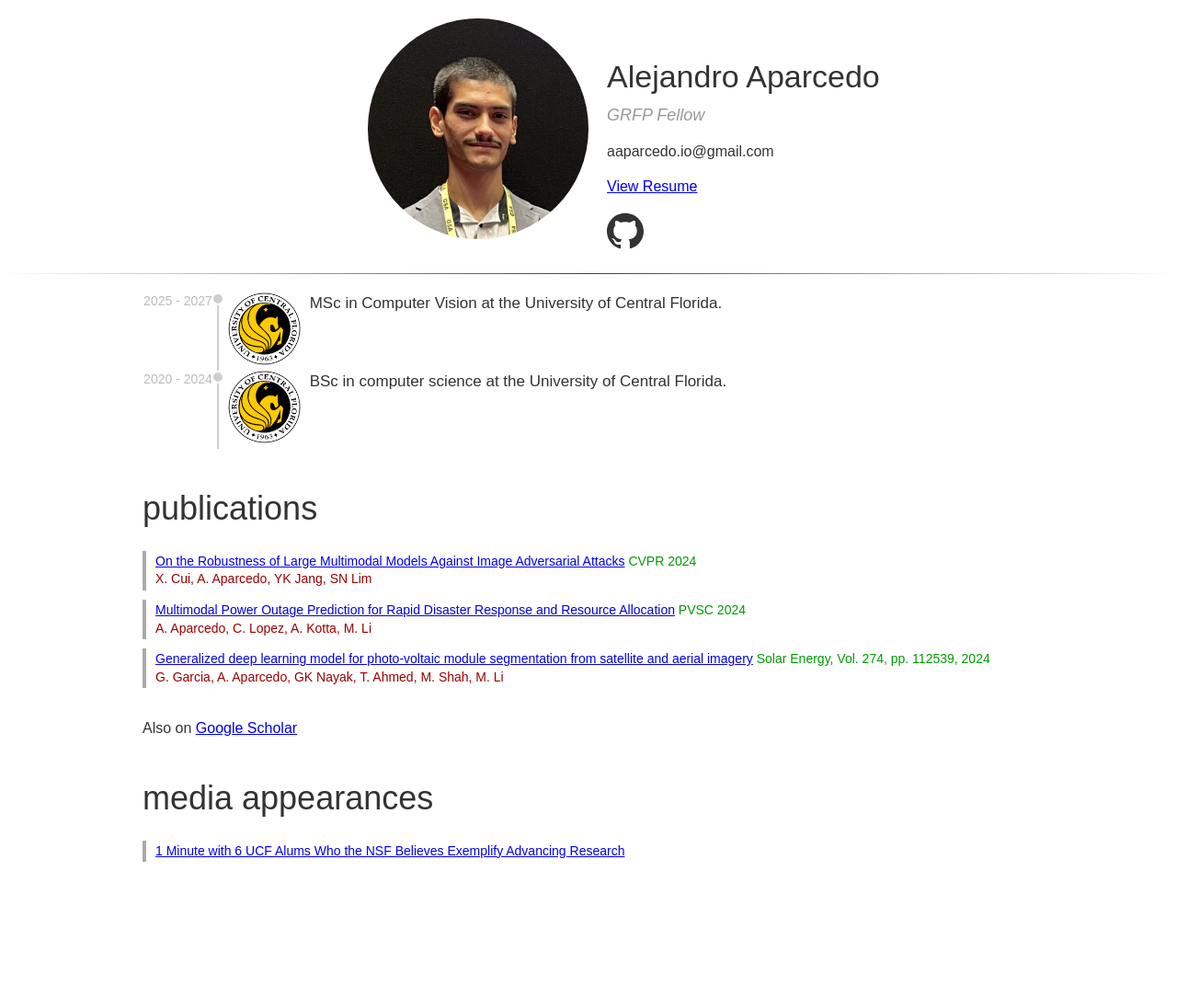
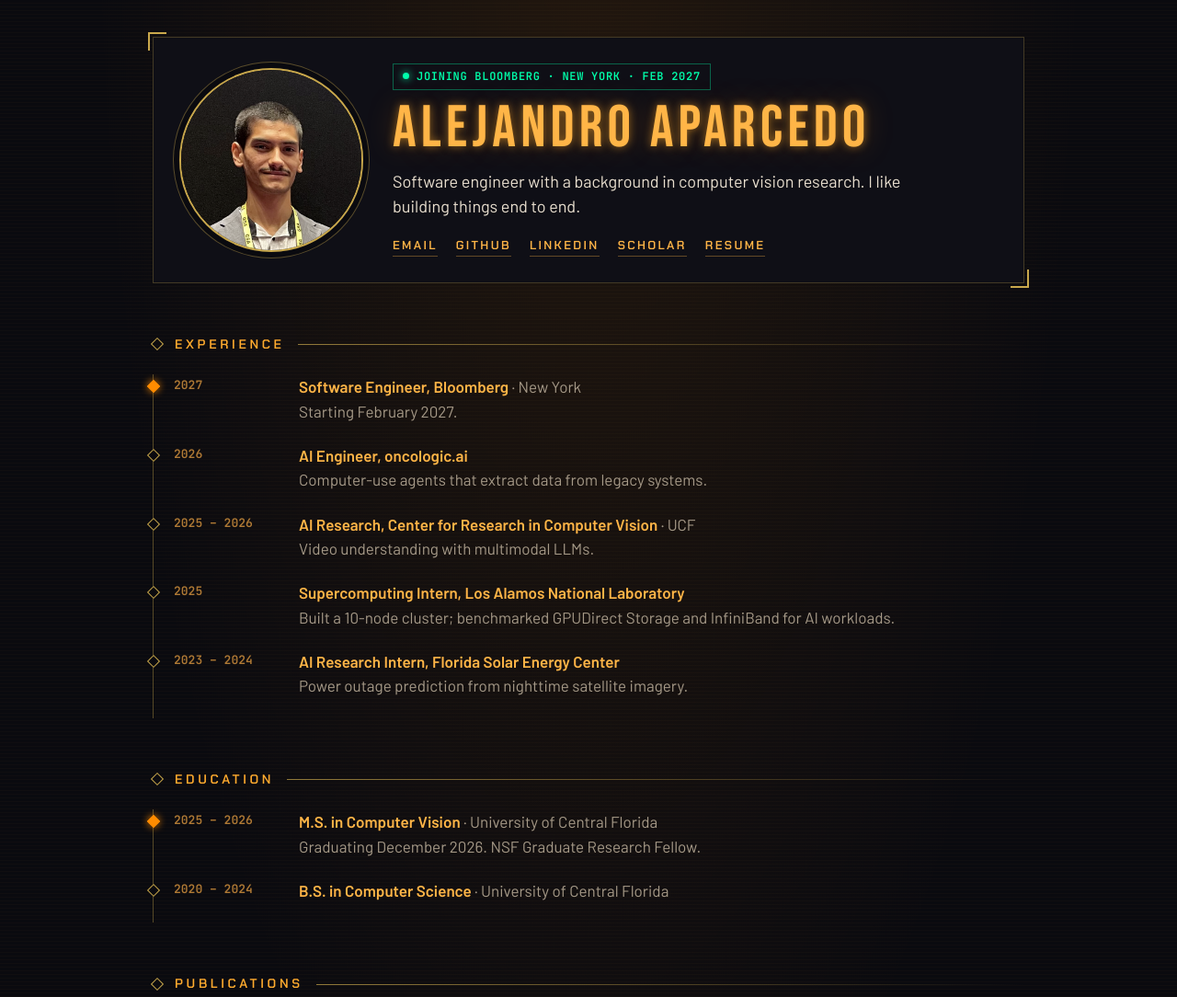
Before and after one commit to aaparcedo/alejandroaparcedo.com, a plain HTML site: page index.html in a window 1280 px wide. Shown: the top 1084 px of the page at 92% size. Drawn offline with Linux system fonts and the light colour scheme.

Commit message:
Redesign in Command Deco and bring the content up to date
Dark field, amber headings and gold structure. Bloomberg in 2027, the
M.S. in Computer Vision through December 2026, and experience from the
resume; publications and press unchanged.

Co-Authored-By: Claude Opus 5.5 (1M context) <noreply@anthropic.com>
Claude-Session: https://claude.ai/code/session_01Ng7p2BgHPuWwb8pYriMq5Q

```diff
--- a/index.html
+++ b/index.html
@@ -2,98 +2,107 @@
 <html lang="en">
   <head>
     <meta charset="utf-8">
-    <meta name="viewport" content="width=device-width, initial-scale=1, shrink-to-fit=no">
+    <meta name="viewport" content="width=device-width, initial-scale=1">
     <title>Alejandro Aparcedo</title>
-    <link rel="stylesheet" type="text/css" href="style.css">
+    <meta name="description" content="Alejandro Aparcedo: software engineer joining Bloomberg in New York, M.S. in Computer Vision at UCF.">
+    <link rel="preconnect" href="https://fonts.googleapis.com">
+    <link rel="preconnect" href="https://fonts.gstatic.com" crossorigin>
+    <link href="https://fonts.googleapis.com/css2?family=Bebas+Neue&family=Chakra+Petch:wght@600&family=JetBrains+Mono:wght@500;600&family=Barlow:wght@400;500;600&display=swap" rel="stylesheet">
+    <link rel="stylesheet" href="style.css">
   </head>
   <body>
+    <main>
 
-    <div id="dhead" class="container">
-      <div class="row">
-        <div id="dpic">
-          <img src="assets/hshot.png" class="ppic" />
+      <header class="hero panel">
+        <img src="assets/hshot.png" class="portrait" alt="Alejandro Aparcedo">
+        <div>
+          <div class="chips">
+            <span class="chip"><i class="dot"></i>Joining Bloomberg · New York · Feb 2027</span>
+          </div>
+          <h1>Alejandro Aparcedo</h1>
+          <p class="lede">Software engineer with a background in computer vision research. I like building things end to end.</p>
+          <nav class="links">
+            <a href="mailto:aaparcedo.io@gmail.com">Email</a>
+            <a href="https://github.com/aaparcedo">GitHub</a>
+            <a href="https://www.linkedin.com/in/alejandro-aparcedo">LinkedIn</a>
+            <a href="https://scholar.google.com/citations?user=Vf-MwHEAAAAJ&hl=en">Scholar</a>
+            <a href="/resume.pdf">Resume</a>
+          </nav>
         </div>
-        <div id="ddesc">
-          <h1>Alejandro Aparcedo</h1>
-          <h2>GRFP Fellow</h2>
-          <p>aaparcedo.io@gmail.com</p>
+      </header>
 
-          <p><a href="/resume.pdf">View Resume</a></p>
-          <div id="dico">
-            <a href="https://github.com/aaparcedo"><img src="assets/cgithub.svg" class="iico"/></a>
-          </div>
-        </div>
-      </div>
-    </div>
+      <section>
+        <h2><span>Experience</span></h2>
+        <ol class="timeline">
+          <li>
+            <time>2027</time>
+            <div><b>Software Engineer, Bloomberg</b> · New York<br>Starting February 2027.</div>
+          </li>
+          <li>
+            <time>2026</time>
+            <div><b>AI Engineer, oncologic.ai</b><br>Computer-use agents that extract data from legacy systems.</div>
+          </li>
+          <li>
+            <time>2025 – 2026</time>
+            <div><b>AI Research, Center for Research in Computer Vision</b> · UCF<br>Video understanding with multimodal LLMs.</div>
+          </li>
+          <li>
+            <time>2025</time>
+            <div><b>Supercomputing Intern, Los Alamos National Laboratory</b><br>Built a 10-node cluster; benchmarked GPUDirect Storage and InfiniBand for AI workloads.</div>
+          </li>
+          <li>
+            <time>2023 – 2024</time>
+            <div><b>AI Research Intern, Florida Solar Energy Center</b><br>Power outage prediction from nighttime satellite imagery.</div>
+          </li>
+        </ol>
+      </section>
 
-    <hr>
+      <section>
+        <h2><span>Education</span></h2>
+        <ol class="timeline">
+          <li>
+            <time>2025 – 2026</time>
+            <div><b>M.S. in Computer Vision</b> · University of Central Florida<br>Graduating December 2026. NSF Graduate Research Fellow.</div>
+          </li>
+          <li>
+            <time>2020 – 2024</time>
+            <div><b>B.S. in Computer Science</b> · University of Central Florida</div>
+          </li>
+        </ol>
+      </section>
 
-    <div id="history" class="container">
+      <section>
+        <h2><span>Publications</span></h2>
+        <ul class="record">
+          <li>
+            <a href="https://openaccess.thecvf.com/content/CVPR2024/papers/Cui_On_the_Robustness_of_Large_Multimodal_Models_Against_Image_Adversarial_CVPR_2024_paper.pdf">On the Robustness of Large Multimodal Models Against Image Adversarial Attacks</a>
+            <span class="venue">CVPR 2024</span>
+            <span class="authors">X. Cui, A. Aparcedo, YK Jang, SN Lim</span>
+          </li>
+          <li>
+            <a href="https://arxiv.org/abs/2410.00017">Multimodal Power Outage Prediction for Rapid Disaster Response and Resource Allocation</a>
+            <span class="venue">PVSC 2024</span>
+            <span class="authors">A. Aparcedo, C. Lopez, A. Kotta, M. Li</span>
+          </li>
+          <li>
+            <a href="https://www.sciencedirect.com/science/article/abs/pii/S0038092X24002330">Generalized deep learning model for photo-voltaic module segmentation from satellite and aerial imagery</a>
+            <span class="venue">Solar Energy, Vol. 274, 2024</span>
+            <span class="authors">G. Garcia, A. Aparcedo, GK Nayak, T. Ahmed, M. Shah, M. Li</span>
+          </li>
+        </ul>
+      </section>
 
-      <div class="entry row">
-        <div class="timespan">
-          2025 - 2027
-        </div>
-        <div class="ico">
-          <div class="entry-dot"></div>
-          <img src="assets/ucf_logo.png" style="max-width: 96px;"/>
-        </div>
-        <div class="desc">
-          MSc in Computer Vision at the University of Central Florida.
-        </div>
-      </div>
+      <section>
+        <h2><span>Press</span></h2>
+        <ul class="record">
+          <li>
+            <a href="https://www.ucf.edu/news/1-minute-with-6-ucf-alums-who-the-nsf-believes-exemplify-advancing-research/">1 Minute with 6 UCF Alums Who the NSF Believes Exemplify Advancing Research</a>
+            <span class="venue">UCF Today, 2025</span>
+          </li>
+        </ul>
+      </section>
 
-      <div class="entry row">
-        <div class="timespan">
-          2020 - 2024
-        </div>
-        <div class="ico">
-          <div class="entry-dot"></div>
-          <img src="assets/ucf_logo.png" style="max-width: 96px;"/>
-        </div>
-        <div class="desc">
-          BSc in computer science at the University of Central Florida.
-        </div>
-      </div>
-
-    </div>
-
-    <div class="container">
-      <div class="ctitle">publications</div>
-
-      <div class="pub">
-        <div class="pub-title"><a href="https://openaccess.thecvf.com/content/CVPR2024/papers/Cui_On_the_Robustness_of_Large_Multimodal_Models_Against_Image_Adversarial_CVPR_2024_paper.pdf">On the Robustness of Large Multimodal Models Against Image Adversarial Attacks</a></div>
-        <div class="pub-venue">CVPR 2024</div>
-        <div class="pub-authors">X. Cui, A. Aparcedo, YK Jang, SN Lim</div>
-      </div>
-
-      <div class="pub">
-        <div class="pub-title"><a href="https://arxiv.org/abs/2410.00017">Multimodal Power Outage Prediction for Rapid Disaster Response and Resource Allocation</a></div>
-        <div class="pub-venue">PVSC 2024</div>
-        <div class="pub-authors">A. Aparcedo, C. Lopez, A. Kotta, M. Li</div>
-      </div>
-
-      <div class="pub">
-        <div class="pub-title"><a href="https://www.sciencedirect.com/science/article/abs/pii/S0038092X24002330">Generalized deep learning model for photo-voltaic module segmentation from satellite and aerial imagery</a></div>
-        <div class="pub-venue">Solar Energy, Vol. 274, pp. 112539, 2024</div>
-        <div class="pub-authors">G. Garcia, A. Aparcedo, GK Nayak, T. Ahmed, M. Shah, M. Li</div>
-      </div>
-
-      <div>
-        <br>
-        Also on <a href="https://scholar.google.com/citations?user=Vf-MwHEAAAAJ&hl=en">Google Scholar</a>
-      </div>
-    </div>
-
-    <div class="container">
-      <div class="ctitle">media appearances</div>
-
-      <div class="pub">
-        <div class="pub-title"><a href="https://www.ucf.edu/news/1-minute-with-6-ucf-alums-who-the-nsf-believes-exemplify-advancing-research/?utm_source=gmucf&utm_medium=email&utm_campaign=news_announcement_email&utm_content=2025-11-10">1 Minute with 6 UCF Alums Who the NSF Believes Exemplify Advancing Research</a></div>
-      </div>
-    </div>
-
-    <br><br><br><br><br><br><br><br><br><br><br>
-
+      <footer>Orlando → New York</footer>
+    </main>
   </body>
 </html>
--- a/style.css
+++ b/style.css
@@ -1,248 +1,190 @@
+/* Command Deco, softened for reading: amber headings and gold structure,
+   warm off-white body text. */
+:root {
+    --field: #0A0A0F;
+    --surface: #0F0F16;
+    --phosphor: #FFB547;
+    --accent: #FFAB2E;
+    --logged: #FF8C00;
+    --confirm: #00FFAB;
+    --gold: #C9A84C;
+    --muted: #B07A35;
+    --text: #E9DFCF;
+    --text-dim: #A69A88;
+}
+
+* { box-sizing: border-box; }
+
 body {
     margin: 0;
-    padding: 0;
-    background-color: white;
-    font-family: sans-serif;
-    font-size: 16px;
-    line-height: 1.4;
-    color: #333;
+    background:
+        repeating-linear-gradient(0deg, rgba(255, 181, 71, .025) 0 1px, transparent 1px 4px),
+        radial-gradient(ellipse at 50% -10%, rgba(255, 140, 0, .10), transparent 60%),
+        var(--field);
+    color: var(--text);
+    font-family: 'Barlow', system-ui, sans-serif;
+    font-size: 17px;
+    line-height: 1.55;
 }
 
-/* Layout */
-.container {
-    margin-left: auto;
-    margin-right: auto;
-    padding-left: 15px;
-    padding-right: 15px;
-}
-@media (min-width: 992px) {
-    .container {
-        width: 970px;
-     }
-}
-.row {
-    display: grid;
-    grid-template-columns: repeat(12, 1fr);
+main {
+    max-width: 980px;
+    margin: 0 auto;
+    padding: 40px 16px 80px;
 }
 
-/* Props */
-#dhead {
-    margin-top: 20px;
+a { color: var(--phosphor); text-decoration: none; border-bottom: 1px solid rgba(255, 181, 71, .35); }
+a:hover { border-bottom-color: var(--phosphor); }
+
+/* Panels with Deco corner brackets */
+.panel {
+    position: relative;
+    background: var(--surface);
+    border: 1px solid rgba(201, 168, 76, .28);
+    padding: 28px;
 }
-#dpic {
-    grid-column: span 6;
-    text-align: right;
+.panel::before, .panel::after {
+    content: "";
+    position: absolute;
+    width: 18px;
+    height: 18px;
+    border: 2px solid var(--gold);
 }
-#ddesc {
-    padding-top: 40px;
-    padding-left: 20px;
-    grid-column: span 6;
+.panel::before { top: -6px; left: -6px; border-right: 0; border-bottom: 0; }
+.panel::after { bottom: -6px; right: -6px; border-left: 0; border-top: 0; }
+
+/* Hero */
+.hero {
+    display: grid;
+    grid-template-columns: 200px 1fr;
+    gap: 32px;
+    align-items: center;
 }
-@media (max-width: 991px) {
-    #dpic {
-      grid-column: span 12;
-      text-align: center;
-    }
-    #ddesc {
-      grid-column: span 12;
-      padding-top: 20px;
-      text-align: center;
-    }
+.portrait {
+    width: 200px;
+    height: 200px;
+    border-radius: 50%;
+    object-fit: cover;
+    border: 2px solid var(--gold);
+    box-shadow: 0 0 0 6px var(--field), 0 0 0 7px rgba(201, 168, 76, .4);
 }
 h1 {
-    font-size: 34px;
-    font-weight: normal;
-    padding: 0;
-    margin: 0;
+    font-family: 'Bebas Neue', sans-serif;
+    font-weight: 400;
+    font-size: 64px;
+    line-height: 1;
+    letter-spacing: .08em;
+    color: var(--phosphor);
+    text-shadow: 0 0 10px rgba(255, 171, 46, .55), 0 0 32px rgba(255, 140, 0, .25);
+    margin: 10px 0 12px;
 }
+.lede { margin: 0 0 18px; max-width: 560px; color: var(--text); font-size: 18px; }
+.chips { display: flex; flex-wrap: wrap; gap: 8px; }
+.chip {
+    font-family: 'JetBrains Mono', monospace;
+    font-size: 12px;
+    font-weight: 600;
+    letter-spacing: .06em;
+    text-transform: uppercase;
+    color: var(--confirm);
+    border: 1px solid rgba(0, 255, 171, .35);
+    padding: 4px 10px;
+}
+.dot {
+    display: inline-block;
+    width: 7px;
+    height: 7px;
+    margin-right: 8px;
+    border-radius: 50%;
+    background: var(--confirm);
+    box-shadow: 0 0 8px var(--confirm);
+    vertical-align: 1px;
+}
+.links { display: flex; flex-wrap: wrap; gap: 6px 20px; }
+.links a {
+    font-family: 'Chakra Petch', sans-serif;
+    font-weight: 600;
+    font-size: 13px;
+    letter-spacing: .18em;
+    text-transform: uppercase;
+}
+
+/* Section titles: tactical label with a gold rule */
+section { margin-top: 56px; }
 h2 {
-    font-weight: normal;
-    font-style: italic;
-    color: #999;
-    font-size: 18px;
-    padding: 0;
-    margin: 5px 0 10px 0;
+    display: flex;
+    align-items: center;
+    gap: 14px;
+    margin: 0 0 22px;
+    font-family: 'Chakra Petch', sans-serif;
+    font-weight: 600;
+    font-size: 14px;
+    letter-spacing: .26em;
+    text-transform: uppercase;
+    color: var(--accent);
 }
-@media (min-width: 992px) {
-    h2 {
-        max-width: 300px;
-    }
+h2::before { content: ""; width: 8px; height: 8px; transform: rotate(45deg); border: 1px solid var(--gold); }
+h2::after { content: ""; flex: 1; height: 1px; background: linear-gradient(90deg, var(--gold), transparent); opacity: .7; }
+
+/* Timeline */
+.timeline { list-style: none; margin: 0; padding: 0; border-left: 1px solid rgba(201, 168, 76, .4); }
+.timeline li {
+    position: relative;
+    display: grid;
+    grid-template-columns: 120px 1fr;
+    gap: 16px;
+    padding: 0 0 22px 22px;
 }
-#dpic img {
-    width: 240px;
-    height: 240px;
-    border-radius: 120px;
+.timeline li::before {
+    content: "";
+    position: absolute;
+    left: -5px;
+    top: 8px;
+    width: 8px;
+    height: 8px;
+    transform: rotate(45deg);
+    background: var(--field);
+    border: 1px solid var(--gold);
 }
-.iico {
-    width: 40px;
-    height: 40px;
+.timeline li:first-child::before { background: var(--logged); border-color: var(--logged); box-shadow: 0 0 8px var(--logged); }
+time {
+    font-family: 'JetBrains Mono', monospace;
+    font-size: 13px;
+    font-weight: 600;
+    color: var(--muted);
+    padding-top: 2px;
 }
-#demail {
-    margin-top: 10px;
-    color: #555;
-    opacity: 0;
-    transition: opacity 0.7s;
+.timeline b { color: var(--phosphor); font-weight: 600; }
+.timeline div { color: var(--text-dim); }
+
+/* Publications and press */
+.record { list-style: none; margin: 0; padding: 0; }
+.record li {
+    padding: 0 0 16px 16px;
+    margin-bottom: 16px;
+    border-left: 2px solid rgba(201, 168, 76, .5);
 }
-hr {
-    height: 1px;
-    background-image: -webkit-linear-gradient(left, rgba(0,0,0,0), rgba(0,0,0,0.75), rgba(0,0,0,0));
-    background-image:    -moz-linear-gradient(left, rgba(0,0,0,0), rgba(0,0,0,0.75), rgba(0,0,0,0));
-    background-image:     -ms-linear-gradient(left, rgba(0,0,0,0), rgba(0,0,0,0.75), rgba(0,0,0,0));
-    background-image:      -o-linear-gradient(left, rgba(0,0,0,0), rgba(0,0,0,0.75), rgba(0,0,0,0));
-    padding: 0;
-    margin: 20px 0px 20px 0px;
-    border: 0;
+.record a { color: var(--text); border-bottom-color: rgba(233, 223, 207, .25); }
+.record a:hover { color: var(--phosphor); border-bottom-color: var(--phosphor); }
+.venue { display: block; font-family: 'JetBrains Mono', monospace; font-size: 13px; color: var(--accent); margin-top: 4px; }
+.authors { display: block; font-size: 14px; color: var(--text-dim); }
+
+footer {
+    margin-top: 64px;
+    text-align: center;
+    font-family: 'Chakra Petch', sans-serif;
+    font-weight: 600;
+    font-size: 12px;
+    letter-spacing: .26em;
+    text-transform: uppercase;
+    color: var(--muted);
 }
-.ico {
-    grid-column: span 1;
-    vertical-align: top;
-    border-left: 2px solid #cfcfcf;
-    position: relative;
+
+@media (max-width: 760px) {
+    main { padding-top: 24px; }
+    .hero { grid-template-columns: 1fr; justify-items: center; text-align: center; gap: 20px; }
+    .portrait { width: 150px; height: 150px; }
+    h1 { font-size: 46px; }
+    .chips, .links { justify-content: center; }
+    .timeline li { grid-template-columns: 1fr; gap: 2px; }
 }
-.ico img {
-    border-radius: 5px;
-    width: 100%;
-    max-width: 80px;
-    margin-left: 10px;
-}
-.desc {
-    grid-column: span 10;
-    vertical-align: top;
-    font-size: 17px;
-    padding-left: 20px;
-    padding-bottom: 20px;
-}
-.entry {
-}
-.entry-dot {
-    position: absolute;
-    top: 0px;
-    left: -8px;
-    width: 10px;
-    height: 10px;
-    border-radius: 7px;
-    background-color: #cfcfcf;
-    border: 2px solid white;
-}
-.timespan {
-    grid-column: span 1;
-    font-size: 14px;
-    text-align: right;
-    padding-right: 5px;
-    color: #bbb;
-}
-.hassets {
-    position: relative;
-}
-@media (max-width: 991px) {
-    .hassets {
-        display: none;
-    }
-}
-.hasset {
-    position: absolute;
-    margin: 0;
-    padding: 0;
-}
-.ctitle {
-    font-size: 36px;
-    margin-bottom: 20px;
-    margin-top: 40px;
-}
-#featured-talks .row {
-    grid-column-gap: 10px;
-    grid-row-gap: 10px;
-    padding-bottom: 30px;
-}
-.card {
-    grid-column: span 3;
-    vertical-align: top;
-    background-color: #eee;
-    border: 1px solid #ddd;
-    border-radius: 3px;
-    padding: 5px;
-    background-color: white;
-    padding-bottom: 10px;
-}
-@media (max-width: 991px) {
-    .card {
-        grid-column: span 6;
-    }
-    #featured-talks .row {
-        grid-column-gap: 5px;
-        grid-row-gap: 5px;
-    }
-}
-.card img {
-    border-radius: 5px;
-    width: 100%;
-}
-.cdesc {
-    height: 30px;
-    vertical-align: top;
-    margin-bottom: 10px;
-    font-size: 15px;
-}
-@media (max-width: 768px) {
-    .cdesc {
-        font-size: 14px;
-        padding-bottom: 10px;
-    }
-}
-#pet-projects .row {
-    grid-column-gap: 10px;
-    grid-row-gap: 10px;
-}
-.project {
-    margin-bottom: 10px;
-    padding-bottom: 10px;
-    border-bottom: 1px solid #eee;
-}
-.pico {
-    float: left;
-    margin-right: 10px;
-}
-.pdesc {
-}
-.pend {
-    clear: both;
-}
-.pico img {
-    height: 80px;
-    border-radius: 5px;
-    border: 1px solid #999;
-}
-.pub {
-    font-size: 14px;
-    border-left: 4px solid #aaa;
-    padding: 2px 0px 2px 10px;
-    margin-bottom: 10px;
-}
-.pub-title {
-    display: inline;
-    color: #333;
-}
-.pub-venue {
-    display: inline;
-    color: #090;
-}
-.pub-authors {
-    display: block;
-    color: #900;
-}
-.tul {
-    text-align: center;
-    padding: 0;
-}
-.til {
-    display: inline-block;
-    padding: 3px 15px 3px 15px;
-    margin-bottom: 5px;
-}
-.tilb {
-    border-right: 1px solid #ccc;
-}
-.nodot {
-    list-style-type: none;
-    padding-left: 0;
-}
```
